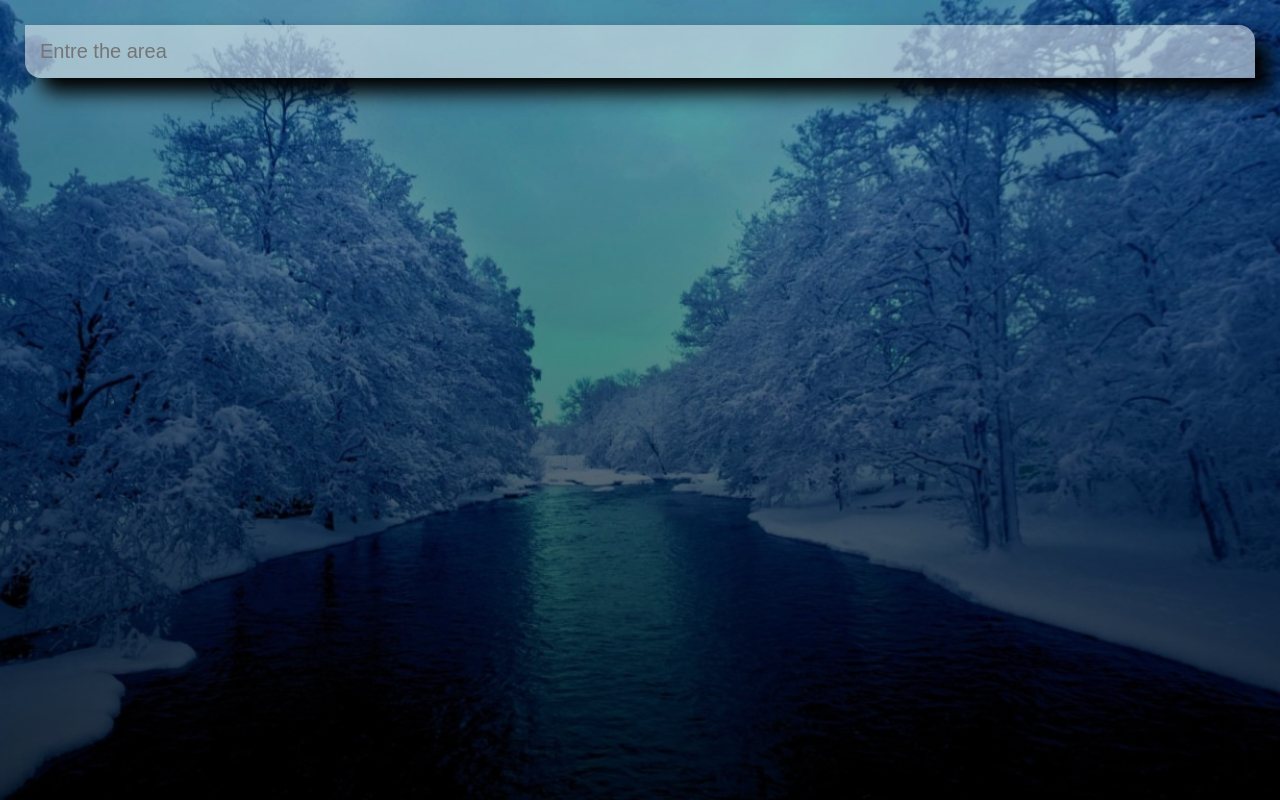
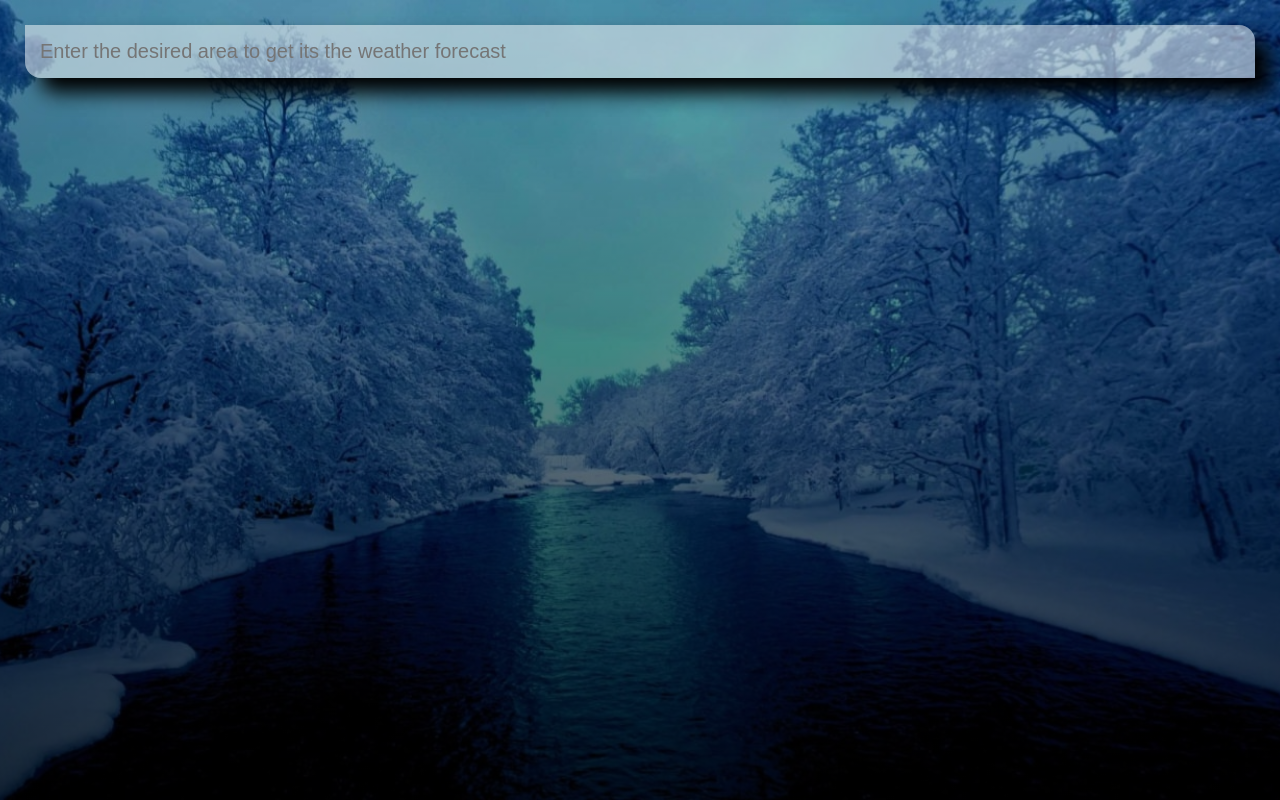
Before and after one commit to Galaxy-D/VueJS-Weather-App, a Vue app: page / in a window 1280 px wide. Built offline with nearby package versions, Linux system fonts and the light colour scheme.

Commit message:
placeholder error was fixed

```diff
--- a/src/App.vue
+++ b/src/App.vue
@@ -6,7 +6,7 @@
         <input
         type="text"
         class="search-bar"
-        placeholder="Entre the area"
+        placeholder="Enter the desired area to get its the weather forecast"
         v-model="query"
         @keypress="fetchWeather"
         >
```
